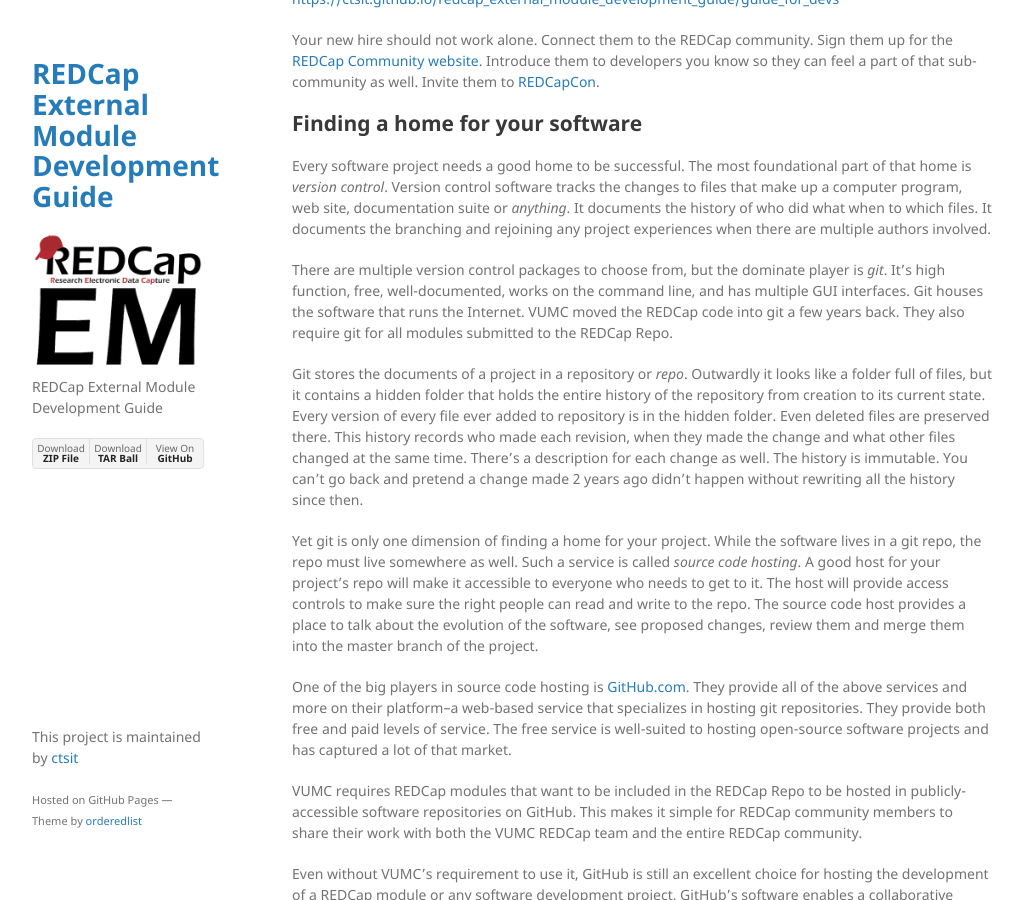
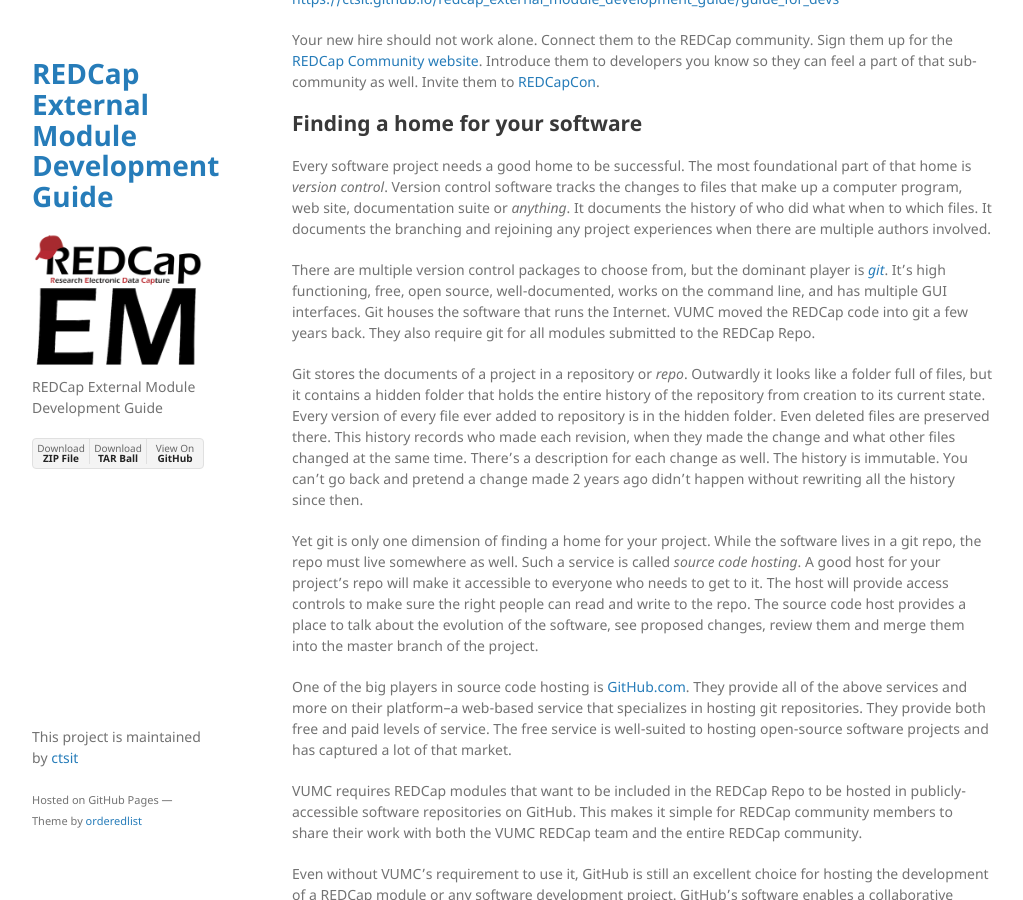
Before and after one commit to ctsit/redcap_external_module_development_guide, a Jekyll site: the page built from docs/guide_for_admins_and_devs.md, in a window 1280 px wide and 900 px high, scrolled down 5076 px. Shown: the whole window, without its empty margins (128-1151 px from the left). Built offline with Jekyll 4.4.1, drawn with Linux system fonts in a browser that asks for light colours.

Commit message:
Update docs/guide_for_admins_and_devs.md
Co-Authored-By: Kyle Chesney <kyle.2493@gmail.com>

```diff
--- a/docs/guide_for_admins_and_devs.md
+++ b/docs/guide_for_admins_and_devs.md
@@ -114,7 +114,7 @@ Your new hire should not work alone. Connect them to the REDCap community. Sign
 
 Every software project needs a good home to be successful. The most foundational part of that home is _version control_. Version control software tracks the changes to files that make up a computer program, web site, documentation suite or _anything_. It documents the history of who did what when to which files. It documents the branching and rejoining any project experiences when there are multiple authors involved.
 
-There are multiple version control packages to choose from, but the dominate player is _git_. It's high function, free, well-documented, works on the command line, and has multiple GUI interfaces. Git houses the software that runs the Internet. VUMC moved the REDCap code into git a few years back. They also require git for all modules submitted to the REDCap Repo.
+There are multiple version control packages to choose from, but the dominant player is [_git_](https://git-scm.com/). It's high functioning, free, open source, well-documented, works on the command line, and has multiple GUI interfaces. Git houses the software that runs the Internet. VUMC moved the REDCap code into git a few years back. They also require git for all modules submitted to the REDCap Repo.
 
 Git stores the documents of a project in a repository or _repo_. Outwardly it looks like a folder full of files, but it contains a hidden folder that holds the entire history of the repository from creation to its current state. Every version of every file ever added to repository is in the hidden folder. Even deleted files are preserved there. This history records who made each revision, when they made the change and what other files changed at the same time. There's a description for each change as well. The history is immutable. You can't go back and pretend a change made 2 years ago didn't happen without rewriting all the history since then.
 
```
